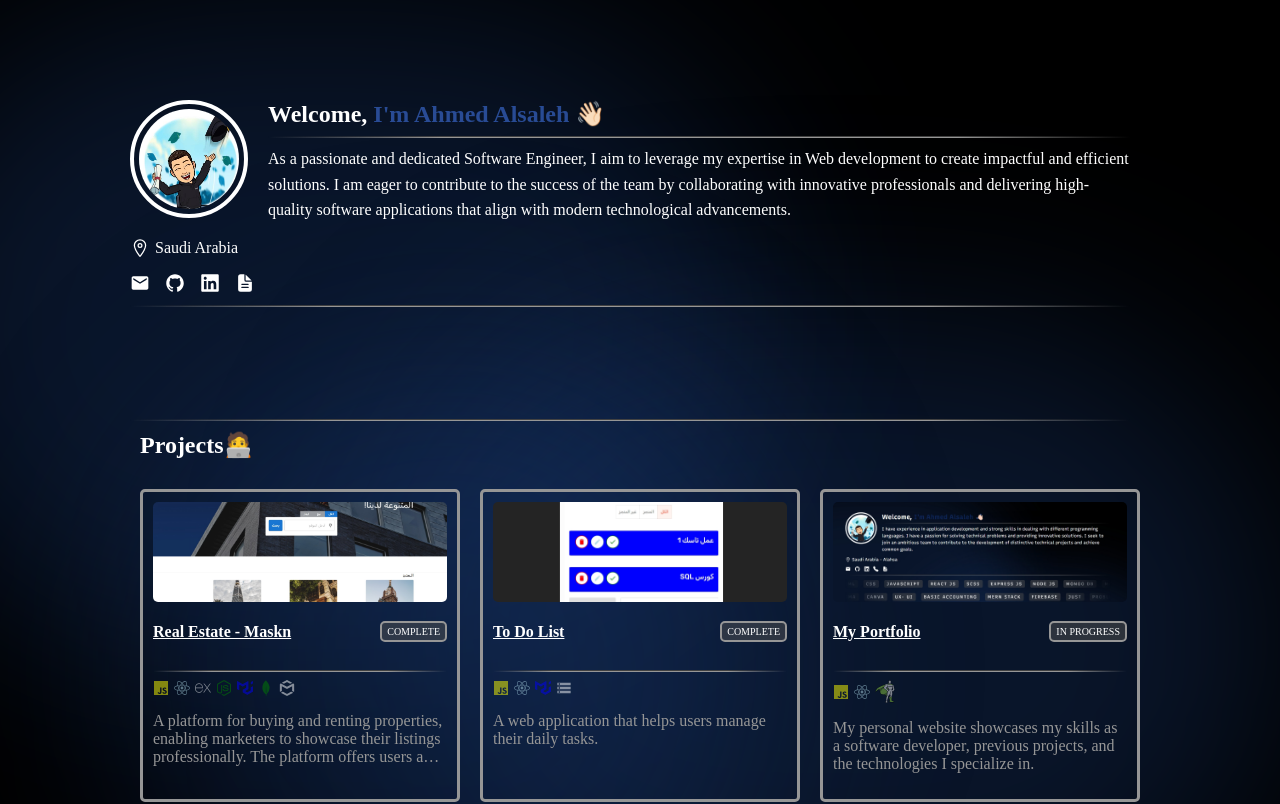
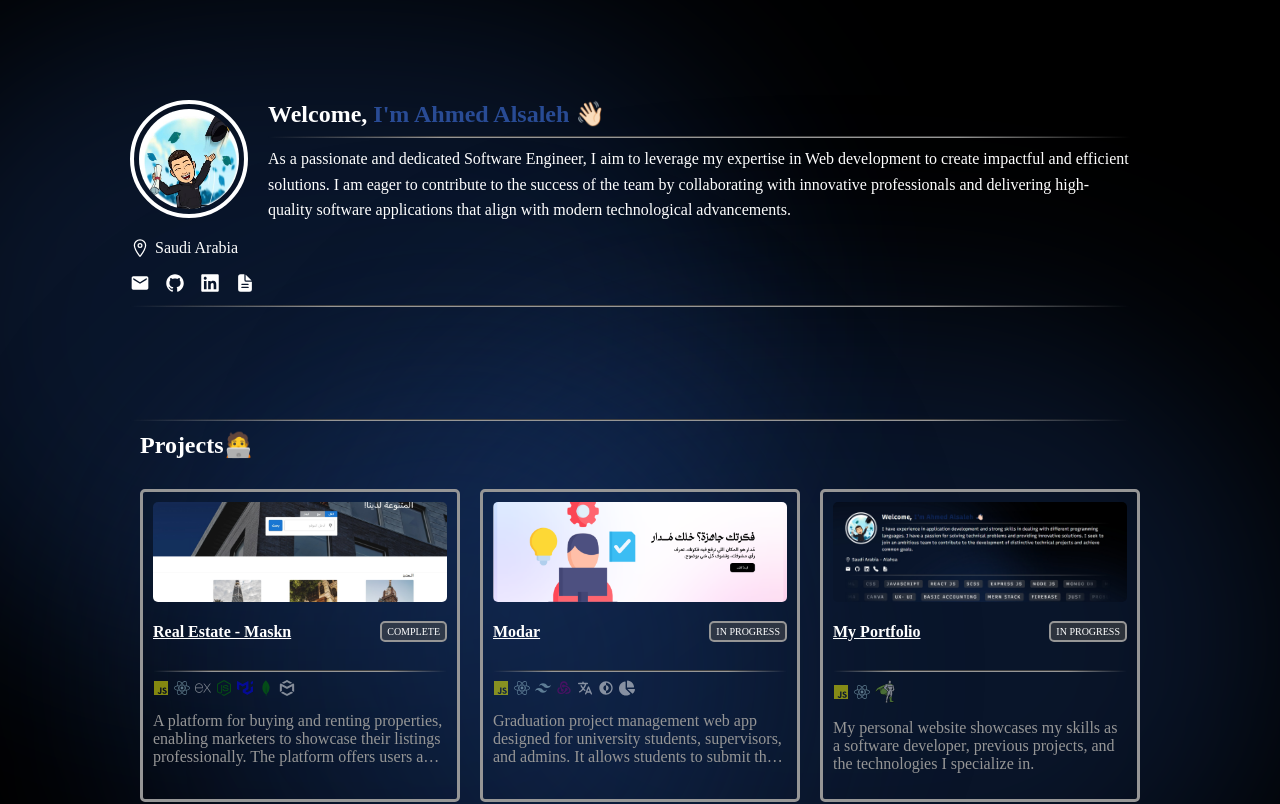
Before and after one commit to AhmedY29/Portfolio, a React (Vite) app: page / in a window 1280 px wide. Shown: the top 804 px of the page. Built offline with nearby package versions, Linux system fonts and the light colour scheme; a web font is replaced by a local one.

Commit message:
add modar project

```diff
--- a/src/components/Card.jsx
+++ b/src/components/Card.jsx
@@ -13,6 +13,9 @@ import { FaHtml5 } from "react-icons/fa";
 import { FaCss3Alt } from "react-icons/fa";
 import { FaBootstrap } from "react-icons/fa6";
 import { SiTailwindcss } from "react-icons/si";
+import { TbBrandRedux } from "react-icons/tb";
+import { CgDarkMode } from "react-icons/cg";
+import { FaChartPie } from "react-icons/fa";
 
 import svgGsap from "../assets/gsap.svg";
 import gsap from "gsap";
@@ -35,6 +38,9 @@ const Card = forwardRef(
       i18next: <IoLanguage color="white" className="logos" />,
       bootstrap: <FaBootstrap color="purple" className="logos" />,
       tailwind: <SiTailwindcss color="lightblue" className="logos" />,
+      redux: <TbBrandRedux color="purple" className="logos" />,
+      darkmode: <CgDarkMode color="white" className="logos" />,
+      chart: <FaChartPie color="white" className="logos" />,
       gsap: <img className="logos" width={20} src={svgGsap} alt="gsap logo" />,
     };
 
--- a/src/components/Projects.jsx
+++ b/src/components/Projects.jsx
@@ -2,7 +2,11 @@ import React, { useEffect, useRef } from "react";
 
 import Card from "./Card";
 import projectImg1 from "../assets/project1.jpeg";
-import projectImg2 from "../assets/project2.jpeg";
+
+// To do list IMG
+// import projectImg2 from "../assets/project2.jpeg";
+
+import projectImg2 from "../assets/project2.png";
 import projectImg3 from "../assets/project3.jpeg";
 import projectImg4 from "../assets/project4.png";
 import projectImg5 from "../assets/project5.png";
@@ -59,12 +63,23 @@ function Projects() {
       link: "https://maskn.site/",
     },
     {
-      name: "To Do List",
-      desc: "A web application that helps users manage their daily tasks.",
-      technologies: ["js", "react", "mui", "local"],
+      name: "Modar",
+      desc: `Graduation project management web app designed for university students, supervisors, and admins.
+It allows students to submit their project ideas, track approval status (Pending / Approved / Rejected), view their assigned supervisor, and collaborate with team members — all through a modern, responsive, and animated interface.
+
+The app uses Redux for state management, i18n for multilingual support, React Router for navigation, Tailwind CSS for fast and clean styling, and AOS for smooth scroll animations.`,
+      technologies: [
+        "js",
+        "react",
+        "tailwind",
+        "redux",
+        "i18next",
+        "darkmode",
+        "chart",
+      ],
       img: projectImg2,
-      complete: true,
-      link: "https://todo2977.netlify.app/",
+      complete: false,
+      link: "https://modar.onrender.com/",
     },
     {
       name: "My Portfolio",
```
Also changed, not shown: src/assets/project2.png (added).
